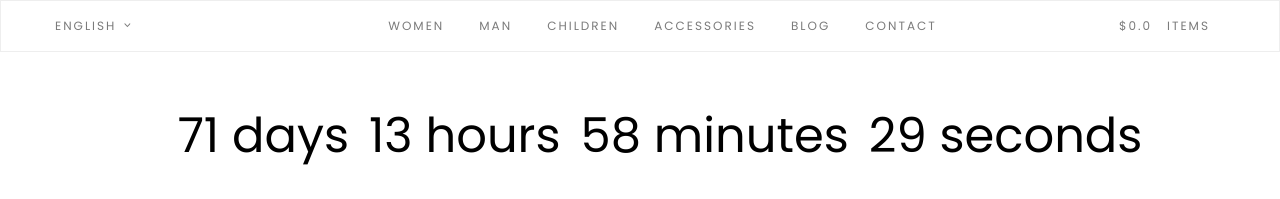
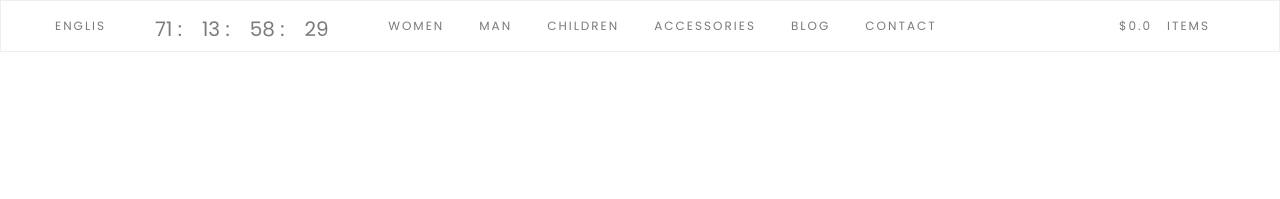
Before and after one commit to Bakhteev/ocolus, a plain HTML site: page index.html in a window 1280 px wide. Shown: the top 199 px of the page. Drawn offline with Linux system fonts and the light colour scheme.

Commit message:
add color

```diff
--- a/index.html
+++ b/index.html
@@ -4,7 +4,7 @@
     <meta charset="UTF-8">
     <meta name="viewport" content="width=device-width, initial-scale=1.0">
     <link href="https://fonts.googleapis.com/css2?family=Poppins:wght@300;400;500;600;700&display=swap" rel="stylesheet">
-    <title>oculus</title>
+    <title>Oculus</title>
 </head>
 <body>
     <div id="root"></div>
--- a/js/header/cart.js
+++ b/js/header/cart.js
@@ -1,4 +1,4 @@
-import { div, cartPrice } from './const.js'
+import { div, cartPrice, colorGray } from './const.js'
 
 const Cart = div
 Cart.className = 'cart'
@@ -12,7 +12,7 @@ for(let i = 0; i < 2; i++) {
     cartItem.style.height = '30px'
     cartItem.style.overflow = 'hidden'
     cartItem.style.textDecoration = 'none'
-    cartItem.style.color = '#7b7b7b'
+    cartItem.style.color = colorGray
     cartItem.style.fontSize = '12px'
     cartItem.style.letterSpacing = '2px'
     cartItem.style.lineHeight = '30px'
--- a/js/header/const.js
+++ b/js/header/const.js
@@ -9,3 +9,4 @@ export const img  = document.createElement('img')
 export const span = document.createElement('span')
 export const div = document.createElement('div')
 export const cartPrice = ['$0.0', 'items']
+export const colorGray = '#7b7b7b'
--- a/js/header/nav.js
+++ b/js/header/nav.js
@@ -1,4 +1,4 @@
-import { nav, ul, navLinks, li} from './const.js'
+import { nav, ul, navLinks, colorGray} from './const.js'
 
 
 nav.appendChild(ul)
@@ -13,7 +13,7 @@ for (let i = 0; i < navLinks.length; i++) {
 	a.href = '#'
 	a.className = 'nav__links'
 	a.style.textDecoration = 'none'
-	a.style.color = '#7b7b7b'
+	a.style.color = colorGray
 	a.style.fontSize = '12px'
 	a.style.letterSpacing = '2px'
 	a.style.lineHeight = '30px'
--- a/js/header/styles/dropDown.js
+++ b/js/header/styles/dropDown.js
@@ -1,4 +1,4 @@
-import { dropDown, span } from '../const.js'
+import { colorGray, dropDown, span} from '../const.js'
 
 export const arrow = span
 
@@ -13,7 +13,7 @@ dropDown.style.padding = '0 15px 0 0 '
 dropDown.style.position = 'relative'
 dropDown.style.height = '30px'
 dropDown.style.textDecoration = 'none'
-dropDown.style.color = '#7b7b7b'
+dropDown.style.color = colorGray
 dropDown.style.fontSize = '12px'
 dropDown.style.letterSpacing = '2px'
 dropDown.style.lineHeight = '30px'
--- a/js/photoGeneration/index.js
+++ b/js/photoGeneration/index.js
@@ -1,3 +1,5 @@
+import { colorGray } from '../header/const.js'
+
 export const imgWrapper = document.createElement('div')
 imgWrapper.style.padding = '0 40px'
 imgWrapper.style.margin = '150px 0 0 0'
@@ -16,10 +18,13 @@ for (let i = 0; i < 12; i++) {
 export const time = document.createElement('ul')
 
 time.style.display = 'flex'
-time.style.justifyContent = 'center'
-time.style.alignItems = 'center'
-time.style.fontSize = '48px'
+time.style.fontSize = '20px'
 time.style.listStyle = 'none'
+time.style.color = colorGray
+time.style.position = 'fixed'
+time.style.backgroundColor = '#fff'
+time.style.left = '105px'
+time.style.top = '-6px'
 
 const daysHTML = document.createElement('li')
 const hoursHTML = document.createElement('li')
@@ -41,9 +46,6 @@ time.appendChild(hoursHTML)
 time.appendChild(minutesHTML)
 time.appendChild(secondsHTML)
 
-
-
-
 export const newYears = '1 Jan 2021'
 
 function countDown() {
@@ -55,10 +57,10 @@ function countDown() {
     const days = Math.floor(seconds / 3600 / 24)
     const hours = Math.floor(seconds / 3600) % 24
     const minutes = Math.floor(seconds / 60) % 60
-    daysHTML.innerHTML = `${days} days`
-    hoursHTML.innerHTML = `${hours} hours`
-    minutesHTML.innerHTML = `${minutes} minutes`
-    secondsHTML.innerHTML = `${totalSeconds} seconds`
+    daysHTML.innerHTML = `${days} :`
+    hoursHTML.innerHTML = `${hours < 10 ? `0${hours}` : hours } :`
+    minutesHTML.innerHTML = `${minutes} :`
+    secondsHTML.innerHTML = `${totalSeconds < 10 ? `0${totalSeconds}` : totalSeconds }`
 }
 countDown()
 setInterval(countDown, 1000)
```
